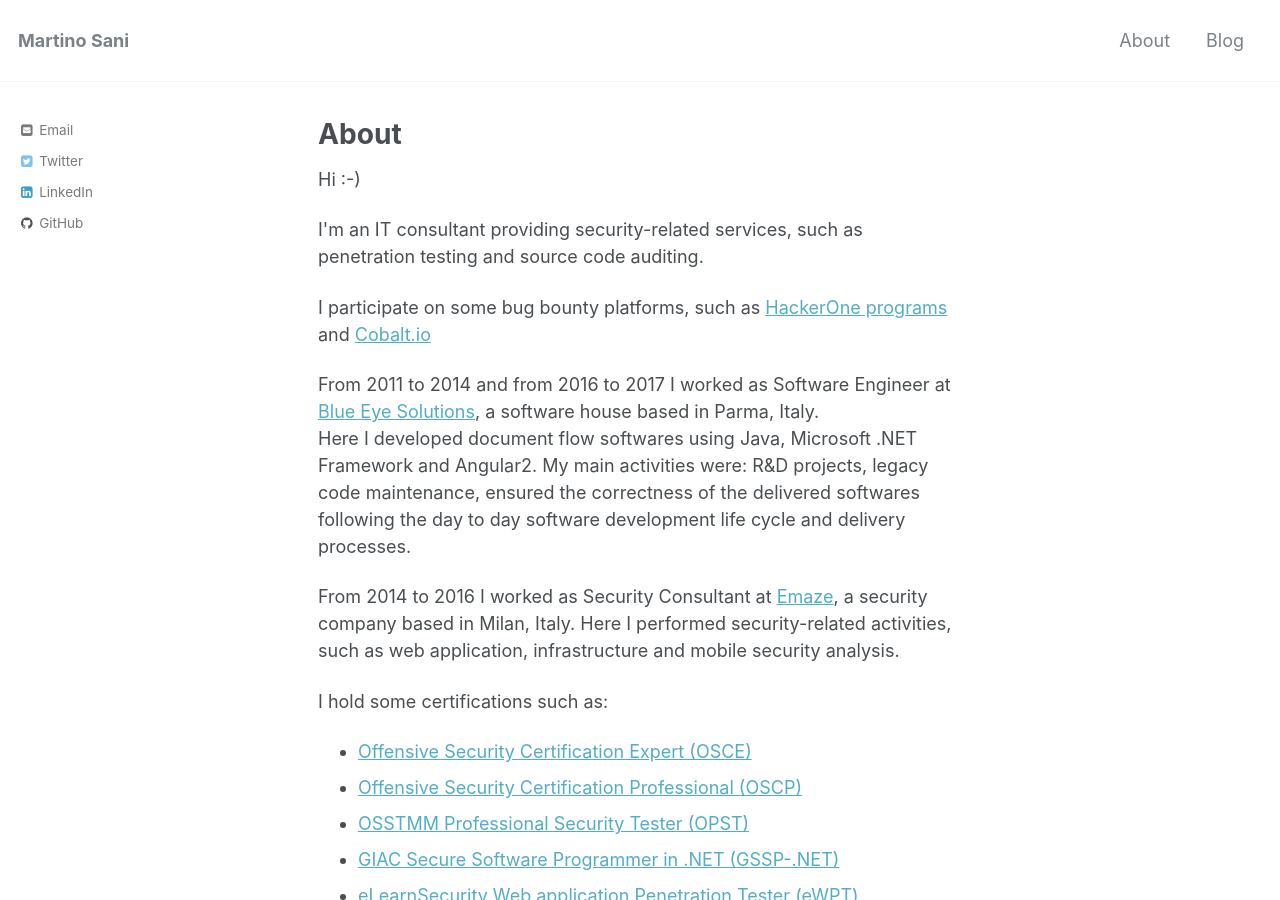
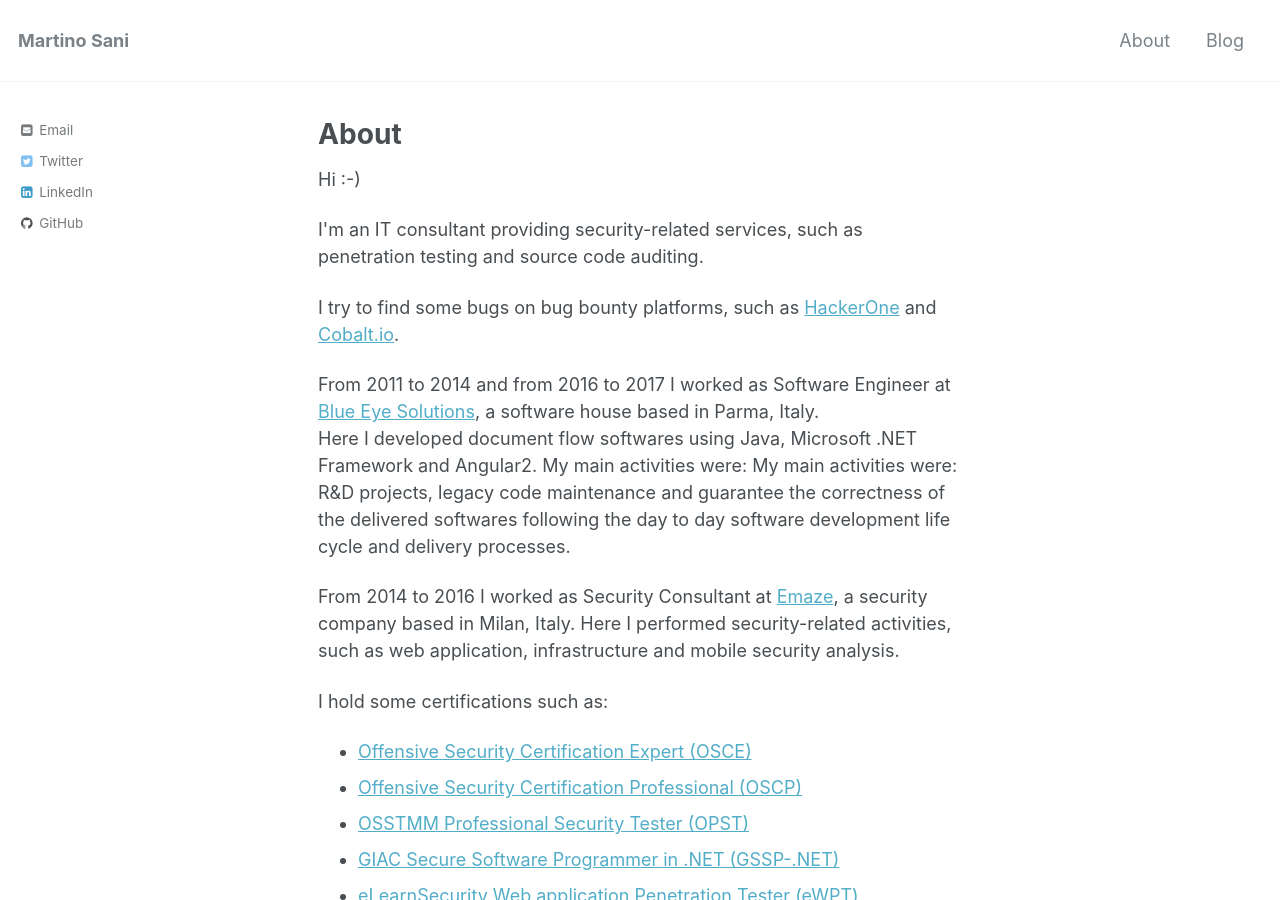
Before and after one commit to ilsani/ilsani.github.io, a Jekyll site: the page built from _pages/about.html, in a window 1280 px wide and 900 px high. Built offline with Jekyll 4.4.1, drawn with Linux system fonts in a browser that asks for light colours.

```diff
--- a/_pages/about.html
+++ b/_pages/about.html
@@ -10,11 +10,11 @@ permalink: /about/
   <p>I'm an IT consultant providing security-related services, such as penetration testing and source code auditing.</p>
 
   <p>
-    I participate on some bug bounty platforms, such as <a href="https://hackerone.com/ilsani?sort_type=latest_disclosable_activity_at&filter=type%3Aall%20from%3Ailsani&page=1&range=forever" target="_blank">HackerOne programs</a> and <a href="https://cobalt.io/" target="_blank">Cobalt.io</a>
+    I try to find some bugs on bug bounty platforms, such as <a href="https://hackerone.com/ilsani?sort_type=latest_disclosable_activity_at&filter=type%3Aall%20from%3Ailsani&page=1&range=forever" target="_blank">HackerOne</a> and <a href="https://cobalt.io/" target="_blank">Cobalt.io</a>.
   </p>
 
   <p>From 2011 to 2014 and from 2016 to 2017 I worked as Software Engineer at <a target="_blank" href="http://www.besolutions.it/">Blue Eye Solutions</a>, a software house based in Parma, Italy.<br />
-    Here I developed document flow softwares using Java, Microsoft .NET Framework and Angular2. My main activities were: R&amp;D projects, legacy code maintenance, ensured the correctness of the delivered softwares following the day to day software development life cycle and delivery processes.
+    Here I developed document flow softwares using Java, Microsoft .NET Framework and Angular2. My main activities were: My main activities were: R&D projects, legacy code maintenance and guarantee the correctness of the delivered softwares following the day to day software development life cycle and delivery processes.
   </p>
 
   <p>From 2014 to 2016 I worked as Security Consultant at <a target="_blank" href="https://www.emaze.net">Emaze</a>, a security company based in Milan, Italy. Here I performed security-related activities, such as web application, infrastructure and mobile security analysis.</p>
```
Also changed, not shown: _pages/tools.html (added, +23 -0 lines).
